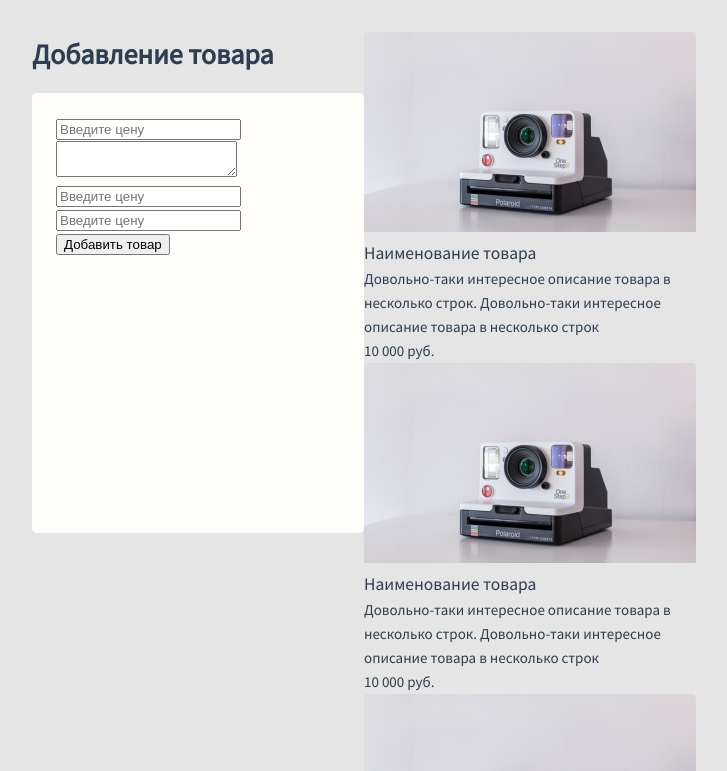
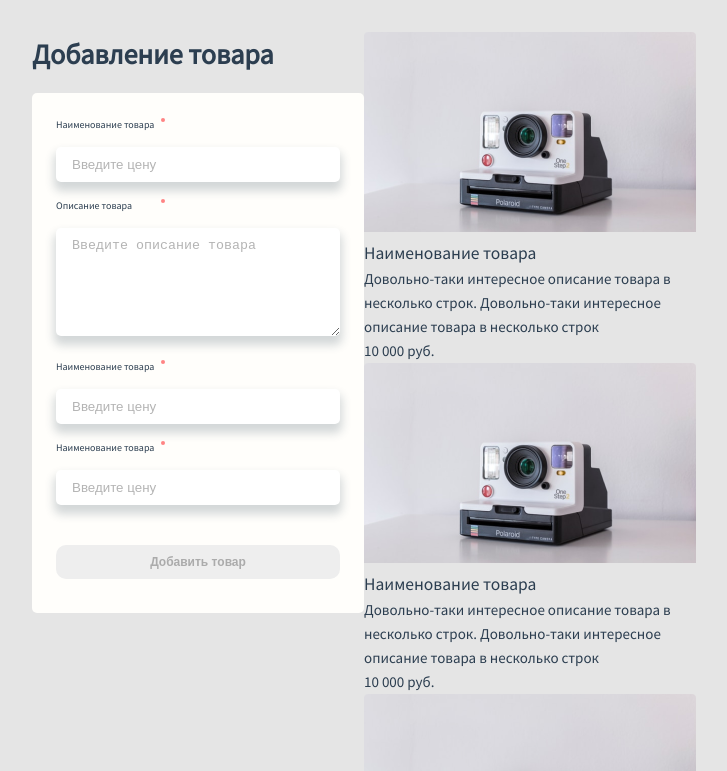
Before and after one commit to MariaKlo/idaproject-test, a Vue app: page / in a window 1280 px wide. Shown: the top 771 px of the page, without its empty margins (0-727 px from the left). Built offline with nearby package versions, Linux system fonts and the light colour scheme.

Commit message:
Make basic styles for form

```diff
--- a/src/components/Form.vue
+++ b/src/components/Form.vue
@@ -30,7 +30,7 @@ export default {
   }
   .cart__form {
     width: 20.75rem;
-    height: 27.5rem;
+    height: 32.5rem;
     background-color: #FFFEFB;
     padding: 1.5rem;
     border-radius: .3125rem;
--- a/src/components/ui/Button.vue
+++ b/src/components/ui/Button.vue
@@ -5,5 +5,19 @@ export default {
 </script>
 
 <template>
-  <button class='form__button'>Добавить товар</button>
+  <button type="submit" class='form__button' disabled>Добавить товар</button>
 </template>
+
+<style lang="scss">
+  .form__button {
+    width: 100%;
+    border: none;
+    border-radius: .625rem;
+    background-color: #EEEEEE;
+    padding: .625rem 0;
+    text-align: center;
+    font-size: .75rem;
+    font-weight: 600;
+    margin-top: 1.5rem;
+  }
+</style>
--- a/src/components/ui/Input.vue
+++ b/src/components/ui/Input.vue
@@ -5,5 +5,39 @@ export default {
 </script>
 
 <template>
-  <input name='item' type='text' placeholder='Введите цену'>
+  <h4 class="cart__name">Наименование товара</h4>
+  <input name='item' type='text' placeholder='Введите цену' class='cart__input'>
 </template>
+
+<style lang="scss">
+  .cart__name {
+    font-size: .625rem;
+    margin-bottom: .875rem;
+    position: relative;
+
+    &::after {
+      content: '';
+      background-color: #FF8484;
+      width: .25rem;
+      height: .25rem;
+      border-radius: 50%;
+      position: absolute;
+      top: 0.1rem;
+      right: 10.95rem;
+    }
+  }
+  .cart__input {
+    width: 100%;
+    padding: .625rem 0 .625rem 1rem;
+    border: none;
+    border-radius: .3125rem;
+    -webkit-box-shadow: 0px 7px 10px 2px rgba(34, 60, 80, 0.2);
+    -moz-box-shadow: 0px 7px 10px 2px rgba(34, 60, 80, 0.2);
+    box-shadow: 0px 7px 10px 2px rgba(34, 60, 80, 0.2);
+    margin-bottom: 1rem;
+
+    &::placeholder {
+      color: #B4B4B4;
+    }
+  }
+</style>
--- a/src/components/ui/Textarea.vue
+++ b/src/components/ui/Textarea.vue
@@ -5,5 +5,29 @@ export default {
 </script>
 
 <template>
-  <textarea name='link'></textarea>
+  <h4 class='cart__name'>Описание товара</h4>
+  <textarea name='link' class='cart__textarea' placeholder='Введите описание товара'></textarea>
 </template>
+
+<style lang="scss">
+  .cart__name {
+    font-size: .625rem;
+    margin-bottom: .875rem;
+    position: relative;
+  }
+  .cart__textarea {
+    width: 100%;
+    height: 6.75rem;
+    padding: .625rem 0 .625rem 1rem;
+    border: none;
+    border-radius: .3125rem;
+    -webkit-box-shadow: 0px 7px 10px 2px rgba(34, 60, 80, 0.2);
+    -moz-box-shadow: 0px 7px 10px 2px rgba(34, 60, 80, 0.2);
+    box-shadow: 0px 7px 10px 2px rgba(34, 60, 80, 0.2);
+    margin-bottom: 1rem;
+
+    &::placeholder {
+      color: #B4B4B4;
+    }
+  }
+</style>
```
